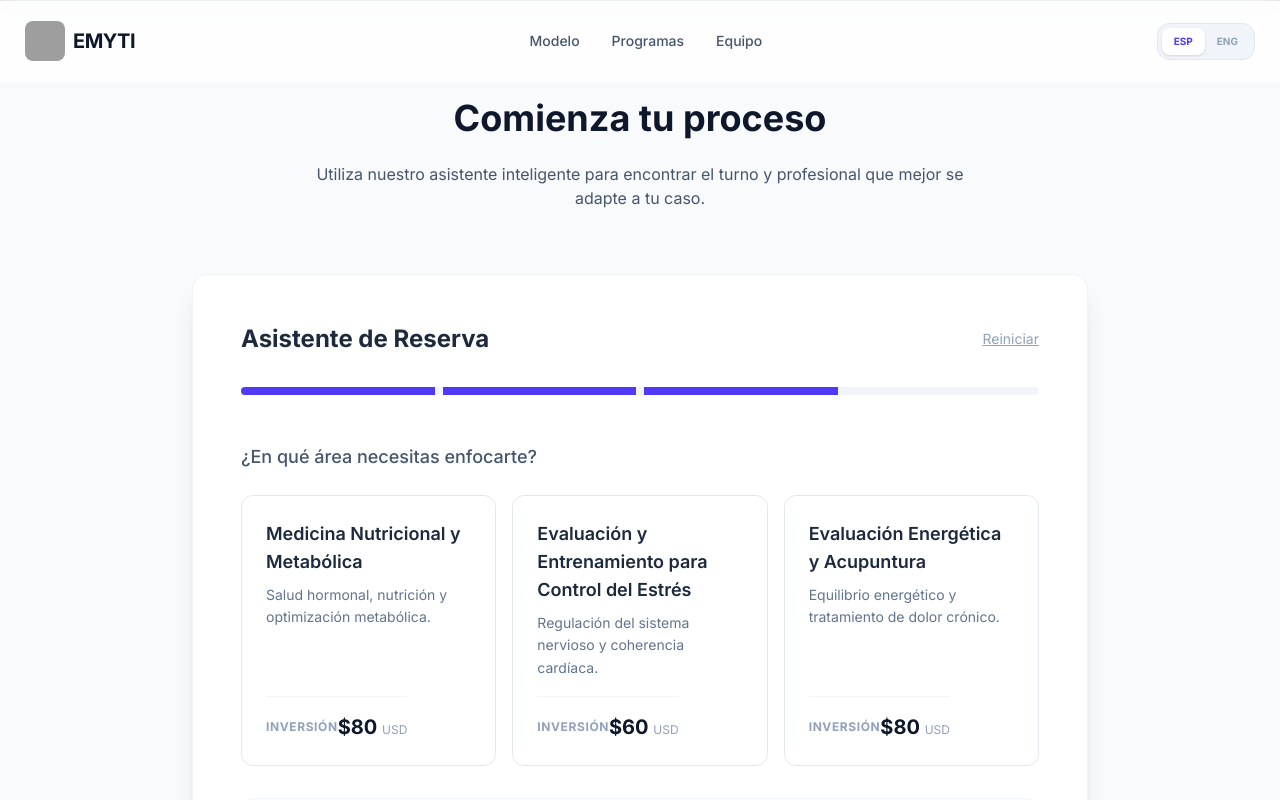
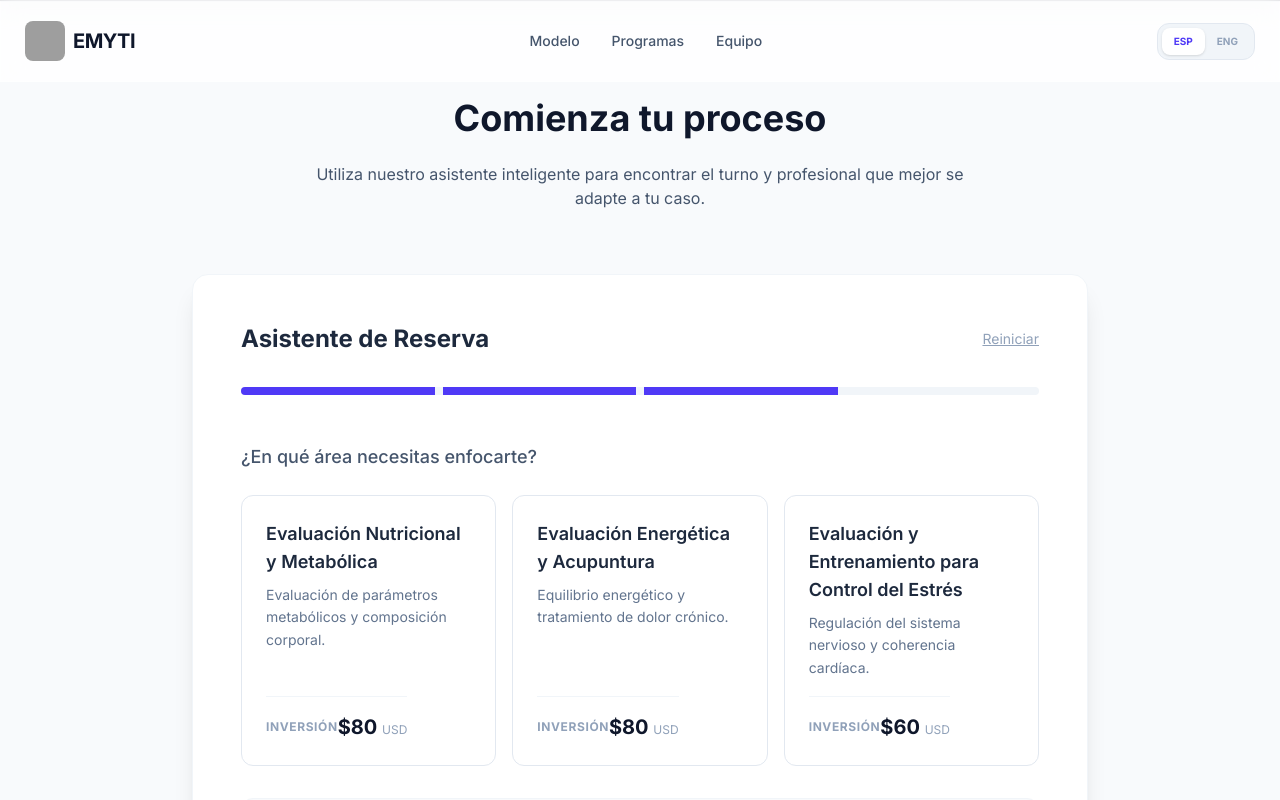
Before and after one commit to arielreinaudo/emyti2026, a React (Vite) app: page / in a window 1280 px wide. Both pictures are taken after a click on the button "Agendar en Rosario". Shown: the part 5691-6491 px from the top of the page. Built offline with nearby package versions, Linux system fonts and the light colour scheme; grey boxes are pictures that could not be loaded.

Commit message:
feat: Add Heart Coherence (HRV) booking option
Introduces a new service offering for Heart Coherence (HRV) assessment and training. This includes updates to the main App component, the BookingRouter for display and descriptions, Calendly integration links, and the type definitions.

```diff
--- a/App.tsx
+++ b/App.tsx
@@ -48,6 +48,7 @@ const TRANSLATIONS = {
         { id: 'acupuntura', title: 'Evaluación Energética y Acupuntura', lead: 'Dra. Adriana Ortiz + Ariel Reinaudo', type: 'Acupuntura', desc: 'Tratamiento del dolor y reequilibrio homeostático mediante técnicas milenarias.', features: ['Atención en Rosario', 'Manejo del dolor', 'Regulación biológica'], cta: 'Ver más' },
         { id: 'estres', title: 'Evaluación y Entrenamiento para Control del Estrés', lead: 'Ariel Reinaudo', type: 'Manejo de Estrés', desc: 'Para quienes conviven con ansiedad, burnout o síntomas psicosomáticos persistentes.', features: ['Atención en Rosario', 'Entrenamiento Vagal', 'Regulación Emocional', 'Solo Español'], cta: 'Ver más' },
         { id: 'metabolica', title: 'Medicina Nutricional y Metabólica', lead: 'Dra. Adriana Ortiz', type: 'Salud Funcional', desc: 'Para quienes buscan balance hormonal, salud digestiva o longevidad metabólica.', features: ['Laboratorios funcionales', 'Protocolo nutricional', 'Atención virtual en Español o Ingles'], cta: 'Ver más' },
+        { id: 'coherencia_vfc', title: 'Evaluación y Entrenamiento en Coherencia Cardíaca (VFC)', lead: 'Ariel Reinaudo', type: 'COHERENCIA CARDIACA', desc: 'Para quienes sienten estrés, ansiedad, sueño liviano o dificultad para recuperar calma y foco en el día a día.', features: ['Atención virtual en Español', 'Entrenamiento guiado con biofeedback', 'Protocolo de práctica (con o sin wearables)', 'Seguimiento por indicadores simples'], cta: 'Ver más' },
         { id: 'reconfiguracion', title: 'Evaluación y Entrenamiento en Reconfiguración del Estado Interno', lead: 'Ariel Reinaudo', type: 'RECONFIGURACIÓN INTERNA', desc: 'Para quienes repiten patrones, viven ansiedad o sienten bloqueos en decisiones.', features: ['Atención virtual en Español', 'Cambio de creencias', 'Claridad mental y toma de decisiones', 'Regulación emocional'], cta: 'Ver más' }
       ]
     },
@@ -198,6 +199,34 @@ const TRANSLATIONS = {
         cta: "Agendar ahora",
         info: 'Más Información',
         infoUrl: 'https://webilution.ac-page.com/estadointerno?test=true'
+      },
+      coherencia_vfc: {
+        title: "Evaluación y Entrenamiento en Coherencia Cardíaca (VFC)",
+        description: "Sesión integral virtual basada en la evaluación personalizada de la variabilidad de la frecuencia cardíaca (VFC) y la reconfiguración del sistema nervioso. A través de la coherencia cardíaca y el biofeedback, aprenderás a regular tu estado en tiempo real, recuperando la calma, el foco y la claridad mental frente a situaciones de estrés.",
+        servicesTitle: "Servicios incluidos en la consulta",
+        services: [
+          "Atención virtual en Español",
+          "Entrenamiento guiado con biofeedback",
+          "Protocolo de práctica (con o sin wearables)",
+          "Seguimiento por indicadores simples"
+        ],
+        benefitsTitle: "Beneficios de esta consulta",
+        benefits: [
+          "Reduce los niveles de ansiedad e estrés cotidiano",
+          "Mejora la calidad del sueño y la recuperación profunda",
+          "Facilita la toma de decisiones con mayor claridad mental",
+          "Aumenta la resiliencia y estabilidad emocional",
+          "Fortalece el equilibrio del sistema nervioso autónomo"
+        ],
+        investmentTitle: "Inversión",
+        investment: [
+          "$40 USD",
+          "Si sos miembro activo, tenés 25% de descuento.",
+          "Importes expresados en Dólares Americanos, pagaderos en Dólares o Pesos Argentinos al precio del dólar oficial venta."
+        ],
+        cta: "Agendar ahora",
+        info: 'Más Información',
+        infoUrl: 'https://webilution.ac-page.com/vfcvirtual'
       }
     },
     team: {
@@ -318,6 +347,7 @@ const TRANSLATIONS = {
         { id: 'acupuntura', title: 'Energy Evaluation and Acupuncture', lead: 'Dr. Adriana Ortiz + Ariel Reinaudo', type: 'Acupuncture', desc: 'Pain treatment and homeostatic rebalancing through ancient techniques.', features: ['Care in Rosario', 'Pain management', 'Biological regulation'], cta: 'See more' },
         { id: 'estres', title: 'Stress Control Evaluation and Training', lead: 'Ariel Reinaudo', type: 'Stress Management', desc: 'For those living with anxiety, burnout, or persistent psychiatrist symptoms.', features: ['Care in Rosario', 'Vagal Training', 'Emotional Regulation', 'Spanish Only'], cta: 'See more' },
         { id: 'metabolica', title: 'Nutritional and Metabolic Medicine', lead: 'Dr. Adriana Ortiz', type: 'Functional Health', desc: 'For those seeking hormonal balance, digestive health, or metabolic longevity.', features: ['Functional labs', 'Nutritional protocol', 'Virtual care in Spanish or English'], cta: 'See more' },
+        { id: 'coherencia_vfc', title: 'Heart Coherence Assessment and Training (HRV)', lead: 'Ariel Reinaudo', type: 'HEART COHERENCE', desc: 'For those who feel stress, anxiety, light sleep or difficulty recovering calm and focus on a daily basis.', features: ['Spanish Virtual Care', 'Guided biofeedback training', 'Practice protocol (with or without wearables)', 'Follow-up by simple indicators'], cta: 'See more' },
         { id: 'reconfiguracion', title: 'Internal State Reconfiguration Evaluation and Training', lead: 'Ariel Reinaudo', type: 'INTERNAL RECONFIGURATION', desc: 'For those who repeat patterns, live with anxiety, or feel blocks in decisions.', features: ['Spanish Virtual Care', 'Belief change', 'Mental clarity and decision making', 'Emotional regulation'], cta: 'See more' }
       ]
     },
@@ -468,6 +498,34 @@ const TRANSLATIONS = {
         cta: "Book now",
         info: 'More Information',
         infoUrl: 'https://webilution.ac-page.com/estadointerno?test=true'
+      },
+      coherencia_vfc: {
+        title: "Heart Coherence Assessment and Training (HRV)",
+        description: "Comprehensive virtual session based on personalized assessment of heart rate variability (HRV) and nervous system reconfiguration. Through heart coherence and biofeedback, you will learn to regulate your state in real-time, regaining calm, focus, and mental clarity in the face of stress.",
+        servicesTitle: "Services included in the consultation",
+        services: [
+          "Virtual care in Spanish",
+          "Guided biofeedback training",
+          "Practice protocol (with or without wearables)",
+          "Follow-up by simple indicators"
+        ],
+        benefitsTitle: "Benefits of this consultation",
+        benefits: [
+          "Reduces daily anxiety and stress levels",
+          "Improves sleep quality and deep recovery",
+          "Facilitates decision making with greater mental clarity",
+          "Increases resilience and emotional stability",
+          "Strengthens the balance of the autonomic nervous system"
+        ],
+        investmentTitle: "Investment",
+        investment: [
+          "$40 USD",
+          "If you are an active member, you get a 25% discount.",
+          "Amounts expressed in US Dollars, payable in Dollars or Argentine Pesos at the official dollar rate."
+        ],
+        cta: "Book now",
+        info: 'More Information',
+        infoUrl: 'https://webilution.ac-page.com/vfcvirtual'
       }
     },
     team: {
@@ -677,7 +735,7 @@ const App: React.FC = () => {
 
           <div className="grid grid-cols-1 md:grid-cols-2 lg:grid-cols-3 gap-8">
             {d.programs.cards.map((card, i) => {
-              const isVirtual = card.id === 'metabolica' || card.id === 'reconfiguracion';
+              const isVirtual = card.id === 'metabolica' || card.id === 'reconfiguracion' || card.id === 'coherencia_vfc';
               const modalityLabel = isVirtual ? (d as any).modalityLabels.virtual : (d as any).modalityLabels.presencial;
 
               return (
@@ -704,6 +762,8 @@ const App: React.FC = () => {
                       setActiveModal('estres');
                     } else if (card.id === 'reconfiguracion') {
                       setActiveModal('reconfiguracion');
+                    } else if (card.id === 'coherencia_vfc') {
+                      setActiveModal('coherencia_vfc');
                     } else {
                       setInitialBookingState({});
                       setRouterResetKey(prev => prev + 1);
@@ -1095,6 +1155,80 @@ const App: React.FC = () => {
         </div>
       )}
 
+      {activeModal === 'coherencia_vfc' && (
+        <div className="fixed inset-0 z-[60] flex items-center justify-center bg-slate-900/60 backdrop-blur-sm p-0 md:p-6 animate-in fade-in duration-300">
+          <div className="bg-white w-full h-full md:h-auto md:max-h-[90vh] md:max-w-4xl md:rounded-3xl shadow-2xl flex flex-col overflow-hidden animate-in zoom-in-95 duration-300">
+            <div className="p-6 md:p-8 flex items-center justify-between border-b border-slate-100 bg-white shrink-0">
+              <h3 className="text-xl md:text-2xl font-bold text-slate-900">{d.details.coherencia_vfc.title}</h3>
+              <button onClick={closeModal} className="p-2 hover:bg-slate-100 rounded-full transition-colors">
+                <svg className="w-6 h-6 text-slate-500" fill="none" viewBox="0 0 24 24" stroke="currentColor">
+                  <path strokeLinecap="round" strokeLinejoin="round" strokeWidth={2} d="M6 18L18 6M6 6l12 12" />
+                </svg>
+              </button>
+            </div>
+
+            <div className="p-6 md:p-10 overflow-y-auto flex-grow">
+              <p className="text-slate-600 leading-relaxed mb-10 text-lg">
+                {d.details.coherencia_vfc.description}
+              </p>
+
+              <div className="grid grid-cols-1 md:grid-cols-2 gap-12 mb-12">
+                <div>
+                  <h4 className="text-sm font-bold uppercase tracking-widest text-indigo-600 mb-6">{d.details.coherencia_vfc.servicesTitle}</h4>
+                  <ul className="space-y-4">
+                    {d.details.coherencia_vfc.services.map((s, i) => (
+                      <li key={i} className="flex items-start gap-3 text-slate-600">
+                        <span className="w-1.5 h-1.5 rounded-full bg-indigo-400 mt-2 shrink-0"></span>
+                        <span className="text-sm leading-relaxed">{s}</span>
+                      </li>
+                    ))}
+                  </ul>
+                </div>
+                <div>
+                  <h4 className="text-sm font-bold uppercase tracking-widest text-indigo-600 mb-6">{d.details.coherencia_vfc.benefitsTitle}</h4>
+                  <ul className="space-y-4">
+                    {d.details.coherencia_vfc.benefits.map((b, i) => (
+                      <li key={i} className="flex items-start gap-3 text-slate-600">
+                        <span className="w-1.5 h-1.5 rounded-full bg-indigo-400 mt-2 shrink-0"></span>
+                        <span className="text-sm leading-relaxed">{b}</span>
+                      </li>
+                    ))}
+                  </ul>
+                </div>
+              </div>
+
+              <div className="bg-slate-50 p-8 rounded-2xl border border-slate-100">
+                <h4 className="text-sm font-bold uppercase tracking-widest text-slate-900 mb-6">{d.details.coherencia_vfc.investmentTitle}</h4>
+                <div className="space-y-3">
+                  {d.details.coherencia_vfc.investment.map((line, i) => (
+                    <p key={i} className="text-slate-700 font-medium">
+                      {line}
+                    </p>
+                  ))}
+                </div>
+              </div>
+
+              <div className="mt-12 mb-6 flex flex-col sm:flex-row justify-center gap-4 sticky bottom-0 py-4 bg-white">
+                <a
+                  href={d.details.coherencia_vfc.infoUrl}
+                  target="_blank"
+                  rel="noopener noreferrer"
+                  className="px-8 py-4 border-2 border-[#5145E5] text-[#5145E5] font-bold rounded-2xl hover:bg-indigo-50 transition-all text-center"
+                >
+                  {d.details.coherencia_vfc.info}
+                </a>
+                <button
+                  onClick={() => handleBookNowFromModal({ modality: 'virtual', lang: 'es', area: 'coherencia' })}
+                  className="px-12 py-4 bg-[#5145E5] text-white font-bold rounded-2xl shadow-xl hover:bg-[#4338ca] transition-all transform hover:scale-[1.02] active:scale-[0.98]"
+                >
+                  {d.details.coherencia_vfc.cta}
+                </button>
+              </div>
+            </div>
+          </div>
+        </div>
+      )}
+
       {/* TEAM MODAL */}
       {(activeModal === 'team_adriana' || activeModal === 'team_ariel') && (
         <div className="fixed inset-0 z-[60] flex items-center justify-center bg-slate-900/60 backdrop-blur-sm p-0 md:p-6 animate-in fade-in duration-300">
--- a/components/BookingRouter.tsx
+++ b/components/BookingRouter.tsx
@@ -36,6 +36,8 @@ const DICT = {
     integradoDesc: 'Evaluación de parámetros metabólicos y composición corporal.',
     reconfiguracion: 'Evaluación y Entrenamiento en Reconfiguración del Estado Interno',
     reconfiguracionDesc: 'Detección de patrones y reconfiguración del estado interno.',
+    coherencia: 'Evaluación y Entrenamiento en Coherencia Cardíaca (VFC)',
+    coherenciaDesc: 'Regulación del sistema nervioso y coherencia cardíaca (Virtual).',
     acupuntura: 'Evaluación Energética y Acupuntura',
     acupunturaDesc: 'Equilibrio energético y tratamiento de dolor crónico.',
     noteEn: 'Nota: Las consultas en inglés están limitadas actualmente a medicina Metabólica / Funcional con la Dra. Ortiz.',
@@ -74,6 +76,8 @@ const DICT = {
     integradoDesc: 'Assessment of metabolic parameters and body composition.',
     reconfiguracion: 'Internal State Reconfiguration Evaluation and Training',
     reconfiguracionDesc: 'Pattern detection and internal state reconfiguration.',
+    coherencia: 'Heart Coherence Assessment and Training (HRV)',
+    coherenciaDesc: 'Nervous system regulation and heart coherence (Virtual).',
     acupuntura: 'Energy Evaluation and Acupuncture',
     acupunturaDesc: 'Energy balance and chronic pain treatment.',
     noteEn: 'Note: English consultations are currently limited to Metabolic / Functional medicine with Dr. Ortiz.',
@@ -121,8 +125,14 @@ const BookingRouter: React.FC<BookingRouterProps> = ({ initialState, initialLang
       const newState = { ...prev, [key]: value };
 
       // Determine next step based on the updated state
-      if (key === 'modality' && value === 'presencial') {
-        setStep(newState.area ? 5 : 4);
+      if (key === 'modality') {
+        if (value === 'presencial') {
+          // Presencial is only in Spanish, skip language check
+          setStep(newState.area ? 5 : 4);
+        } else {
+          // Virtual: Always ask for language because options differ by language
+          setStep(2);
+        }
       } else if (key === 'lang') {
         setStep(newState.area ? 5 : 4);
       } else {
@@ -159,12 +169,14 @@ const BookingRouter: React.FC<BookingRouterProps> = ({ initialState, initialLang
         if (area === 'dra') return '$80';
         if (area === 'ariel') return '$60';
         if (area === 'reconfiguracion') return '$40';
+        if (area === 'coherencia') return '$40';
         if (area === 'integrado') return '$80';
       }
       if (type === 'programa') {
         if (area === 'dra') return '$384';
         if (area === 'ariel') return '$288';
         if (area === 'reconfiguracion') return '$192';
+        if (area === 'coherencia') return '$192';
         if (area === 'integrado') return '$384';
       }
       if (type === 'membresia') return '$80 / $50';
@@ -178,6 +190,75 @@ const BookingRouter: React.FC<BookingRouterProps> = ({ initialState, initialLang
       }
     }
     return null;
+  };
+
+  const renderOptions = () => {
+    const options = [];
+
+    if (booking.modality === 'virtual') {
+      // Order: Metabolica, Coherencia, Reconfiguracion
+      options.push(
+        <OptionCard
+          key="dra"
+          title={t.metabolica}
+          desc={t.metabolicaDesc}
+          price={getPrice('dra')}
+          onClick={() => handleAreaSelect('dra')}
+        />
+      );
+
+      if (booking.lang === 'es' || !booking.lang) {
+        options.push(
+          <OptionCard
+            key="coherencia"
+            title={t.coherencia}
+            desc={t.coherenciaDesc}
+            price={getPrice('coherencia')}
+            onClick={() => handleAreaSelect('coherencia')}
+          />
+        );
+        options.push(
+          <OptionCard
+            key="reconfiguracion"
+            title={t.reconfiguracion}
+            desc={t.reconfiguracionDesc}
+            price={getPrice('reconfiguracion')}
+            onClick={() => handleAreaSelect('reconfiguracion')}
+          />
+        );
+      }
+    } else {
+      // Presencial Order: Evaluacion Nutricional (Integrado), Acupuntura, Estres
+      options.push(
+        <OptionCard
+          key="integrado"
+          title={t.integrado}
+          desc={t.integradoDesc}
+          price={getPrice('integrado')}
+          onClick={() => handleAreaSelect('integrado')}
+        />
+      );
+      options.push(
+        <OptionCard
+          key="acupuntura"
+          title={t.acupuntura}
+          desc={t.acupunturaDesc}
+          price={getPrice('acupuntura')}
+          onClick={() => handleAreaSelect('acupuntura')}
+        />
+      );
+      options.push(
+        <OptionCard
+          key="estres"
+          title={t.estres}
+          desc={t.estresDesc}
+          price={getPrice('ariel')}
+          onClick={() => handleAreaSelect('ariel')}
+        />
+      );
+    }
+
+    return options;
   };
 
   return (
@@ -235,40 +316,8 @@ const BookingRouter: React.FC<BookingRouterProps> = ({ initialState, initialLang
       {step === 4 && (
         <div className="space-y-6 animate-in fade-in duration-500">
           <p className="text-lg font-medium text-slate-600">{t.q}</p>
-          <div className={`grid grid-cols-1 gap-4 ${booking.modality === 'presencial' ? 'md:grid-cols-3' : 'md:grid-cols-2'}`}>
-            <OptionCard
-              title={t.metabolica}
-              desc={t.metabolicaDesc}
-              price={getPrice('dra')}
-              onClick={() => handleAreaSelect('dra')}
-            />
-
-            {booking.modality === 'virtual' ? (
-              booking.lang === 'es' && (
-                <OptionCard
-                  title={t.reconfiguracion}
-                  desc={t.reconfiguracionDesc}
-                  price={getPrice('reconfiguracion')}
-                  onClick={() => handleAreaSelect('reconfiguracion')}
-                />
-              )
-            ) : (
-              // Presencial
-              <>
-                <OptionCard
-                  title={t.estres}
-                  desc={t.estresDesc}
-                  price={getPrice('ariel')}
-                  onClick={() => handleAreaSelect('ariel')}
-                />
-                <OptionCard
-                  title={t.acupuntura}
-                  desc={t.acupunturaDesc}
-                  price={getPrice('acupuntura')}
-                  onClick={() => handleAreaSelect('acupuntura')}
-                />
-              </>
-            )}
+          <div className={`grid grid-cols-1 gap-4 ${booking.modality === 'presencial' ? 'md:grid-cols-3' : 'md:grid-cols-2 lg:grid-cols-3'}`}>
+            {renderOptions()}
           </div>
 
           <div className="mt-8 p-4 bg-slate-50 rounded-xl border border-slate-100 space-y-2">
--- a/services/calendlyConfig.ts
+++ b/services/calendlyConfig.ts
@@ -51,6 +51,10 @@ export const CALENDLY: CalendlyLinks = {
   "integrado_programa_presencial_es": "https://calendly.com/emyti/integrado-programa-es-p",
   "integrado_membresia_presencial_es": "https://calendly.com/emyti/integrado-membresia-es-p",
 
+  "coherencia_puntual_virtual_es": "https://calendly.com/adrianaortiz/vfc",
+  "coherencia_programa_virtual_es": "https://calendly.com/adrianaortiz/vfc",
+  "coherencia_membresia_virtual_es": "https://calendly.com/adrianaortiz/vfc",
+
   // FALLBACKS
   "default_orientacion": "https://calendly.com/adrianaortiz/llamada-orientacion"
 };
--- a/types.ts
+++ b/types.ts
@@ -1,7 +1,7 @@
 
 export type Modality = 'virtual' | 'presencial';
 export type ConsultationType = 'puntual' | 'programa' | 'membresia';
-export type Area = 'dra' | 'ariel' | 'integrado' | 'acupuntura' | 'reconfiguracion';
+export type Area = 'dra' | 'ariel' | 'integrado' | 'acupuntura' | 'reconfiguracion' | 'coherencia';
 export type Language = 'es' | 'en';
 
 export interface BookingState {
```
